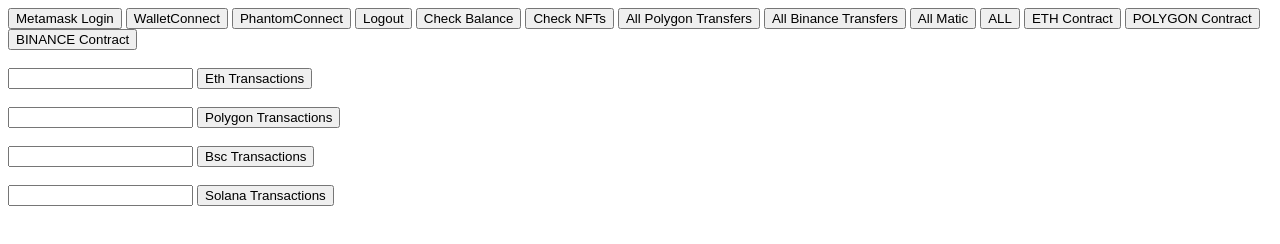
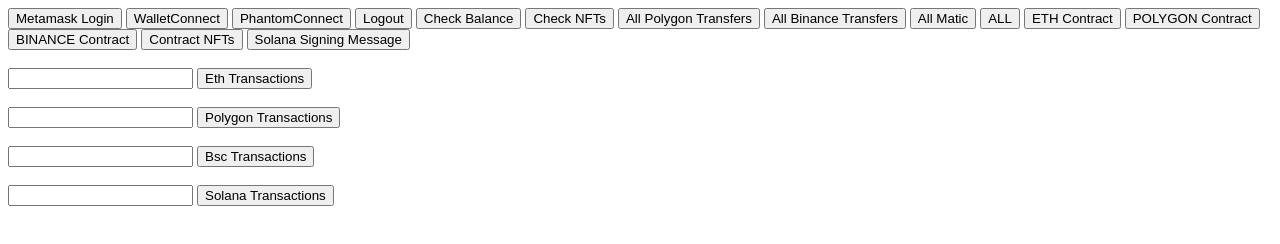
Before and after one commit to shashanksinghthakur/Wallet-data, a plain HTML site: page index.html in a window 1280 px wide. Drawn offline with Linux system fonts and the light colour scheme; a script that the page names is missing.

Commit message:
Update index.html

```diff
--- a/index.html
+++ b/index.html
@@ -101,6 +101,8 @@
     <button id="api" onclick='gethisbalanceeth()'>ETH Contract</button>
     <button id="api" onclick='gethisbalancematic()'>POLYGON Contract</button>
     <button id="api" onclick='gethisbalancebnb()'>BINANCE Contract</button>
+    <button id="contract" onclick='getNFTsforcontract()'>Contract NFTs</button>
+    <button onclick='getSignmessage()' >Solana Signing Message</button>
     <br>
 
     <!--<br>
```
